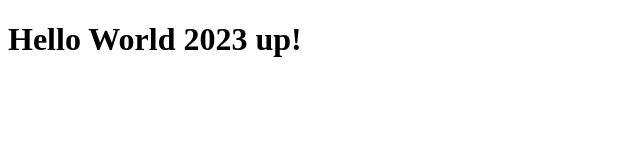
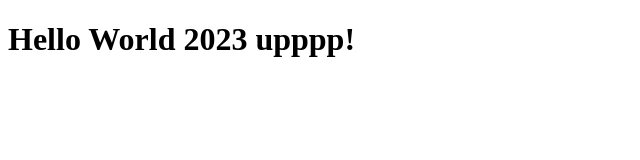
Before and after one commit to VolodymyrPylypchuk/landingWithSasha, a plain HTML site: page index.html in a window 1280 px wide. Shown: the whole page, without its empty margins (0-640 px from the left). Drawn offline with Linux system fonts and the light colour scheme.

Commit message:
html up2

```diff
--- a/index.html
+++ b/index.html
@@ -7,6 +7,6 @@
     <title>Document</title>
 </head>
 <body>
-    <h1>Hello World 2023 up!</h1>
+    <h1>Hello World 2023 upppp!</h1>
 </body>
 </html>
```
